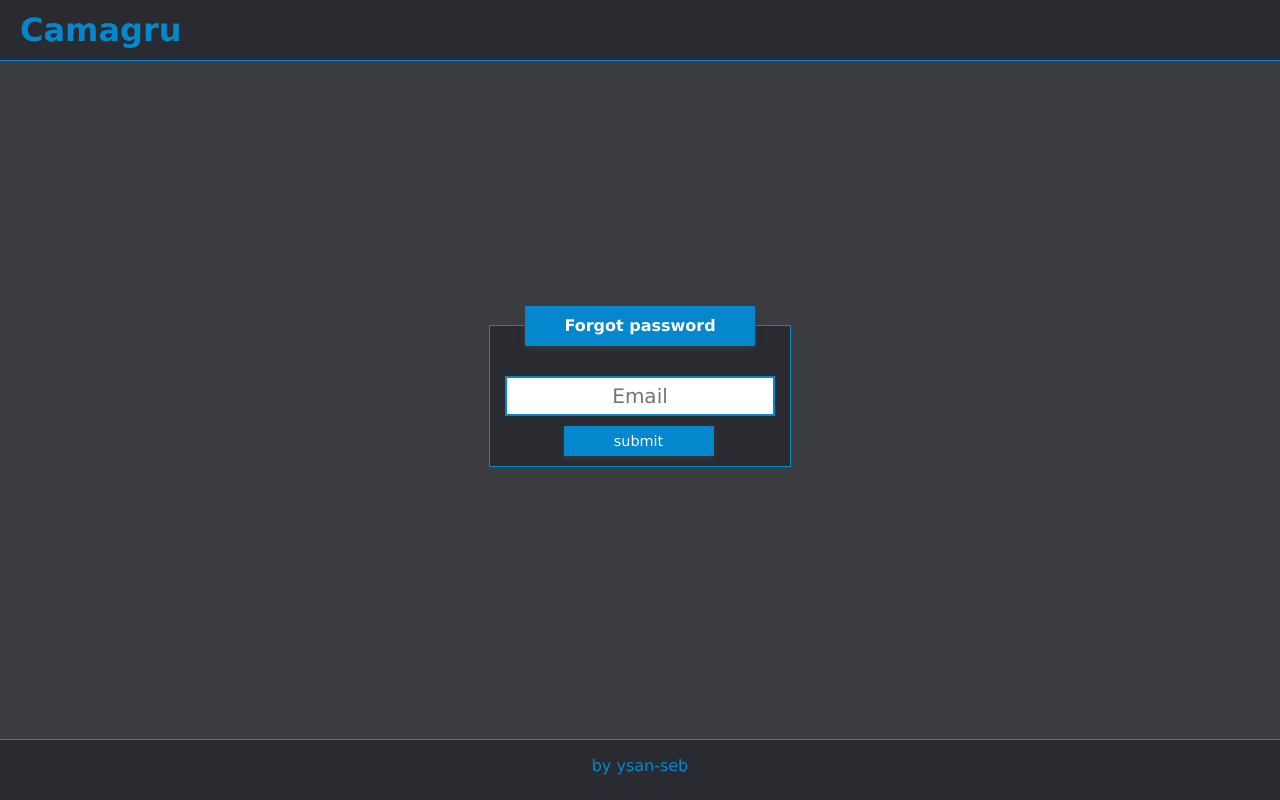
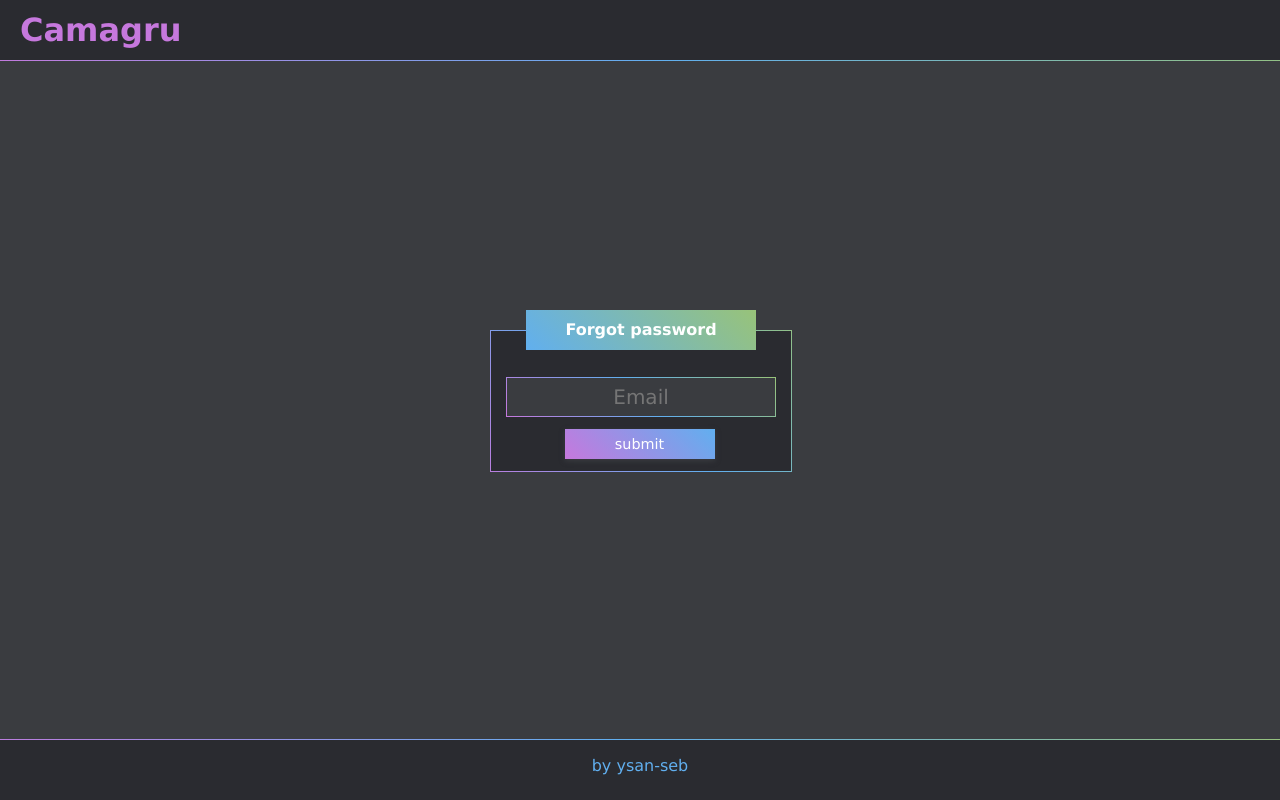
Before and after one commit to ysan-seb/camagru, a PHP site: page /forgot_password.html in a window 1280 px wide. Run offline with PHP 8.4, Linux system fonts and the light colour scheme.

Commit message:
new_colors

```diff
--- a/style.css
+++ b/style.css
@@ -9,7 +9,8 @@ header{
     width: 100%;
     height: 60px;
     background: #2a2b30;
-    border-bottom: 1px solid #0487cc;
+    border-bottom: 1px solid;
+    border-image: linear-gradient(45deg,#C678DD, #61AFEF, #98C379) 20 stretch;
 }
 
 .home{
@@ -20,7 +21,7 @@ header{
     text-decoration: none;
     font-weight: bold;
     font-family: Verdana, Geneva, sans-serif;
-    color: #0487cc;
+    color: #C678DD;
 }
 .content{
     position: absolute;
@@ -36,8 +37,12 @@ header{
     top: 50%;
     left: 50%;
     margin: -75px 0 0 -150px;
-    box-shadow: 0px 0px 0px 1px #0487cc;
     background: #2a2b30;
+    border-image: linear-gradient(45deg,#C678DD, #61AFEF, #98C379) 20 stretch;
+    border-top: 1px solid;
+    border-bottom: 1px solid;
+    border-left: 1px solid;
+    border-right: 1px solid;
 }
 
 .button{
@@ -45,7 +50,7 @@ header{
     width: 150px;
     height: 40px;
     left: 75px;
-    background: #0487cc;
+    background: #61AFEF;
     box-shadow: 0 2px 5px #3a3c40;
     text-align: center;
     line-height: 40px;
@@ -71,15 +76,22 @@ header{
     font-family: Verdana, Geneva, sans-serif;
 }
 
+form{
+    background: #2a2b30;
+    border-image: linear-gradient(45deg, #C678DD, #61AFEF, #98C379) 20 stretch;
+    border-top: 1px solid;
+    border-bottom: 1px solid;
+    border-left: 1px solid;
+    border-right: 1px solid;
+}
+
 .sign_in{
     position: relative;
     width: 300px;
     height: 210px;
     left: 50%;
     top: 50%;
-    margin: -125px 0 0 -150px;
-    background: #2a2b30;
-    box-shadow: 0px 0px 0px 1px #0487cc;
+    margin: -105px 0 0 -150px;
 }
 
 .sign_up{
@@ -88,9 +100,8 @@ header{
     height: 290px;
     left: 50%;
     top: 50%;
-    margin: -165px 0 0 -150px;
+    margin: -145px 0 0 -150px;
     background: #2a2b30;
-    box-shadow: 0px 0px 0px 1px #0487cc;
 }
 
 .forgot_password{
@@ -99,20 +110,18 @@ header{
     height:140px;
     left: 50%;
     top: 50%;
-    margin: -90px 0 0 -150px;
+    margin: -70px 0 0 -150px;
     background: #2a2b30;
-    box-shadow: 0px 0px 0px 1px #0487cc;
 }
 
 .title{
     position: relative;
     left: 50%;
-    top: -20px;
+    top: -40px;
     margin: 0 0 0 -75px;
     width: 150px;
     height: 40px;
-    background: #0487cc;
-    box-shadow: 0 2px 5px #3a3c40;
+    background: linear-gradient(45deg,#61AFEF, #98C379);
     text-align: center;
     line-height: 40px;
 }
@@ -120,12 +129,11 @@ header{
 .fitle{
     position: relative;
     left: 50%;
-    top: -20px;
+    top: -37px;
     margin: 0 0 0 -115px;
     width: 230px;
     height: 40px;
-    background: #0487cc;
-    box-shadow: 0 2px 5px #3a3c40;
+    background: linear-gradient(45deg,#61AFEF, #98C379);
     text-align: center;
     line-height: 40px;
 }
@@ -143,12 +151,18 @@ input[type=text],input[type=password],input[type=email]{
     height: 40px;
     margin-left: 5%;
     margin-right: 5%;
+    top: -20px;
     margin-top: 10px;
     box-sizing: border-box;
     font-size: 20px;
     border: none;
     font-family: Verdana, Geneva, sans-serif;
-    border: 2px solid #0487cc;
+    border-image: linear-gradient(45deg,#C678DD, #61AFEF, #98C379) 1 stretch;
+    border-top: 1px solid;
+    border-bottom: 1px solid;
+    border-left: 1px solid;
+    border-right: 1px solid;
+    background: #3a3c40;
     text-align: center;
 }
 
@@ -158,40 +172,41 @@ input[type=text]:focus, input[type=password]:focus{
 
 .forgot{
     position: relative;
-    top: -10px;
+    top: -30px;
     left: 89px;
     text-align: center;
     text-decoration: none;
-    color: #0487cc;
+    color: #61AFEF;
     font-family: Verdana, Geneva, sans-serif;
     font-size: 90%;
 }
 
 .ssin{
     position: relative;
-    background: #0487cc;
+    background: linear-gradient(45deg,#C678DD, #61AFEF);
+    border: none;
+    width: 150px;
+    height: 30px;
+    font-family: Verdana, Geneva, #98C379;
+    color: white;
+    margin: 0 0 0 -52.5px;
+    margin-top: 10px;
+    top: 3px;
+    box-shadow: 0 2px 5px #3a3c40;
+    font-size: 90%;
+}
+
+.ssup{
+    position: relative;
+/*    background: #0487cc;*/
+    background: linear-gradient(45deg,#C678DD, #61AFEF);
     border: none;
     width: 150px;
     height: 30px;
     font-family: Verdana, Geneva, sans-serif;
     color: white;
     margin: 0 0 0 -52.5px;
-    margin-top: 10px;
-    top: 20px;
-    box-shadow: 0 2px 5px #3a3c40;
-    font-size: 90%;
-}
-
-.ssup{
-    position: relative;
-    background: #0487cc;
-    border: none;
-    width: 150px;
-    height: 30px;
-    font-family: Verdana, Geneva, sans-serif;
-    color: white;
-    margin: 0 0 0 -52.5px;
-    margin-top: 10px;
+    top: -8px;
     left: 42%;
     box-shadow: 0 2px 5px #3a3c40;
     font-size: 90%;
@@ -203,8 +218,9 @@ footer{
     width: 100%;
     height: 60px;
     background: #2a2b30;
-    border-top: 1px solid #0487cc;
-    color: #0487cc;
+    border-image: linear-gradient(45deg,#C678DD, #61AFEF, #98C379) 20 stretch;
+    border-top: 1px solid;
+    color: #61AFEF;
     font-family: Verdana, Geneva, sans-serif;
     text-align: center;
 }
```
